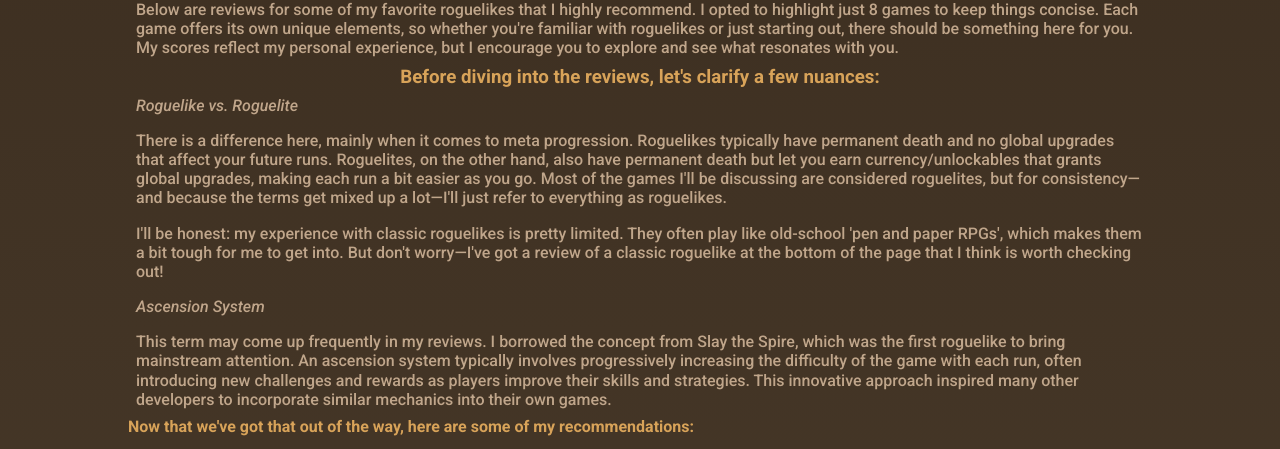
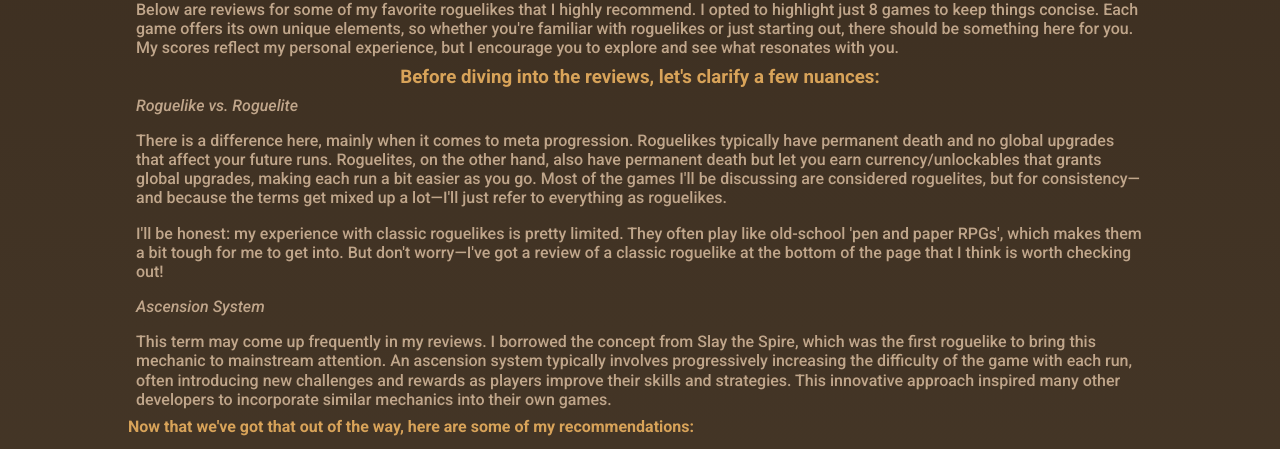
Before and after one commit to OhStreet/RogueEscapes, a plain HTML site: page recommendations.html in a window 1280 px wide. Shown: the part 255-704 px from the top of the page. Drawn offline with Linux system fonts and the light colour scheme.

Commit message:
Update recommendations.html

```diff
--- a/recommendations.html
+++ b/recommendations.html
@@ -46,7 +46,7 @@
                 <p>There is a difference here, mainly when it comes to meta progression. Roguelikes typically have permanent death and no global upgrades that affect your future runs. Roguelites, on the other hand, also have permanent death but let you earn currency/unlockables that grants global upgrades, making each run a bit easier as you go. Most of the games I'll be discussing are considered roguelites, but for consistency—and because the terms get mixed up a lot—I'll just refer to everything as roguelikes.</p>
                 <p>I'll be honest: my experience with classic roguelikes is pretty limited. They often play like old-school 'pen and paper RPGs', which makes them a bit tough for me to get into. But don't worry—I've got a review of a classic roguelike at the bottom of the page that I think is worth checking out!</p>
                 <p class="italicize">Ascension System</p>
-                <p>This term may come up frequently in my reviews. I borrowed the concept from Slay the Spire, which was the first roguelike to bring mainstream attention. An ascension system typically involves progressively increasing the difficulty of the game with each run, often introducing new challenges and rewards as players improve their skills and strategies. This innovative approach inspired many other developers to incorporate similar mechanics into their own games.</p>
+                <p>This term may come up frequently in my reviews. I borrowed the concept from Slay the Spire, which was the first roguelike to bring this mechanic to mainstream attention. An ascension system typically involves progressively increasing the difficulty of the game with each run, often introducing new challenges and rewards as players improve their skills and strategies. This innovative approach inspired many other developers to incorporate similar mechanics into their own games.</p>
                 <h4>Now that we've got that out of the way, here are some of my recommendations:</h4>
 
                 <div class="table-container">
```
